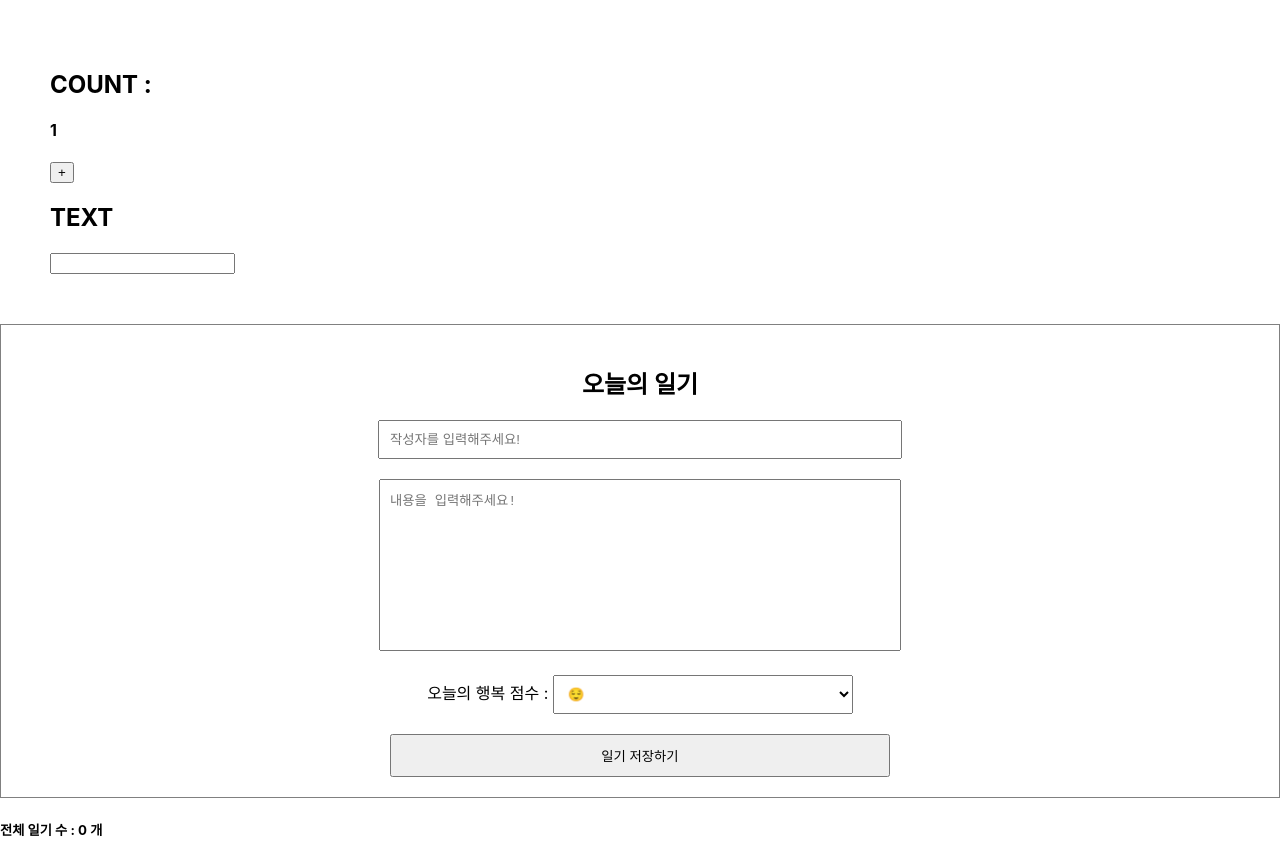
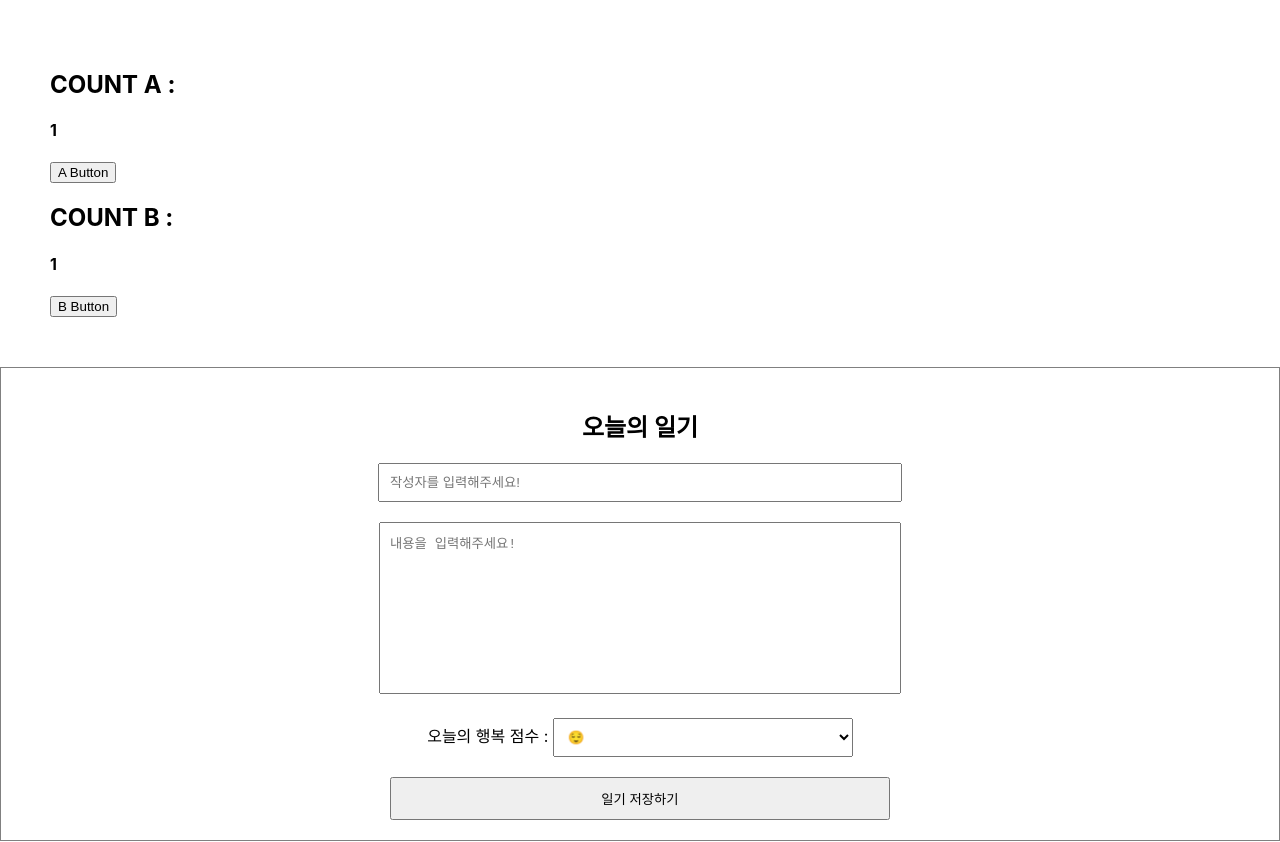
Before and after one commit to JANGNAMU/REACT-STUDY, a React (Create React App) app in the folder REACT-STUDY/react-diary/: page / in a window 1280 px wide. Shown: the top 842 px of the page. Built offline with nearby package versions, Linux system fonts and the light colour scheme; no server answers; the HTML template or start-up script is replaced by a standard one.

Commit message:
[객체형 prop에 대한 React.memo]

```diff
--- a/REACT-STUDY/react-diary/src/OptimizeTest.js
+++ b/REACT-STUDY/react-diary/src/OptimizeTest.js
@@ -1,39 +1,40 @@
 import React, { useEffect, useState } from "react";
 
-const CountView = React.memo(({count}) =>{
+const CounterA = React.memo(({count}) =>{
     useEffect(() => {
-        console.info(`Count Update! : ${count}`)
+        console.info(`CountA Update! : ${count}`)
     })
     return (<h4>{count}</h4>)
 })
 
-const TextView = React.memo(({text}) => {
+const CounterB = React.memo(({obj}) =>{
     useEffect(() => {
-        console.info(`Text Update! : ${text}`)
+        console.info(`CountB Update! : ${obj.count}`)
     })
-    return (<div>{text}</div>)
+    return (<h4>{obj.count}</h4>)
 })
 
 const OptimizeTest = ()=> {
     const [count, setCount] = useState(1)
-    const [text, setText] = useState('')
+    const [obj, setObj] = useState({
+        count : 1
+    })
 
     return (
         <div style={{padding: 50}}>
             <div>
-                <h2>COUNT : </h2>
-                <CountView count={count}/>
+                <h2>COUNT A : </h2>
+                <CounterA count={count}/>
                 <button
-                    onClick={()=>{setCount(count + 1)}}
-                > + </button>
+                    onClick={()=>{setCount(count)}}
+                >A Button</button>
             </div>
             <div>
-                <h2>TEXT</h2>
-                <TextView text={text}/>
-                <input
-                    value={text}
-                    onChange={ e => {setText(e.target.value)}}
-                ></input>
+                <h2>COUNT B : </h2>
+                <CounterB obj={obj}/>
+                <button
+                    onClick={()=>{setObj({count : obj.count})}}
+                >B Button</button>
             </div>
         </div>
     )
```
